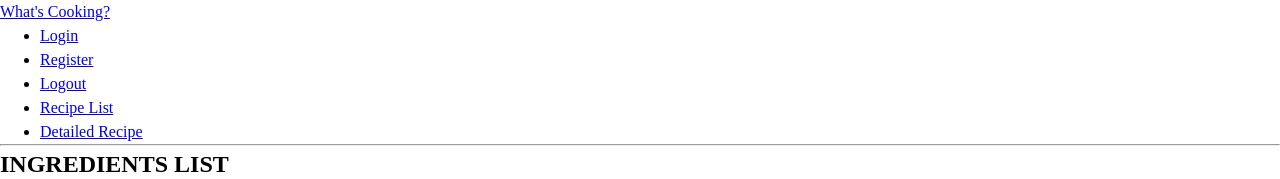
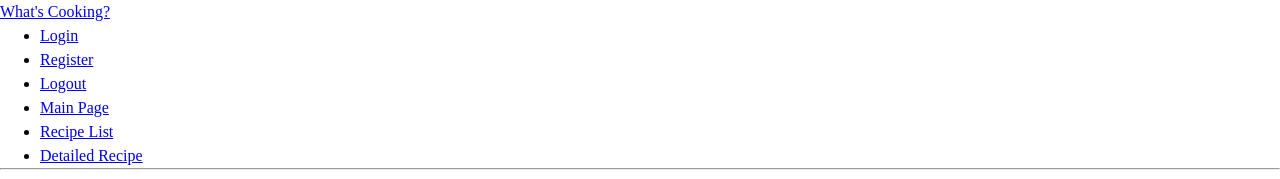
Before and after one commit to pszponder/fsm-final-project-recipe-app, a React (Create React App) app in the folder frontend/: page / in a window 1280 px wide. Shown: the top 179 px of the page. Built offline with nearby package versions, Linux system fonts and the light colour scheme; no server answers.

Commit message:
Add main page to list header

```diff
--- a/frontend/src/components/Header.jsx
+++ b/frontend/src/components/Header.jsx
@@ -19,6 +19,9 @@ function Header() {
             <Link to="/logout">Logout</Link>
           </li>
           <li>
+            <Link to="/">Main Page</Link>
+          </li>
+          <li>
             <Link to="/recipe-list">Recipe List</Link>
           </li>
           <li>
```
